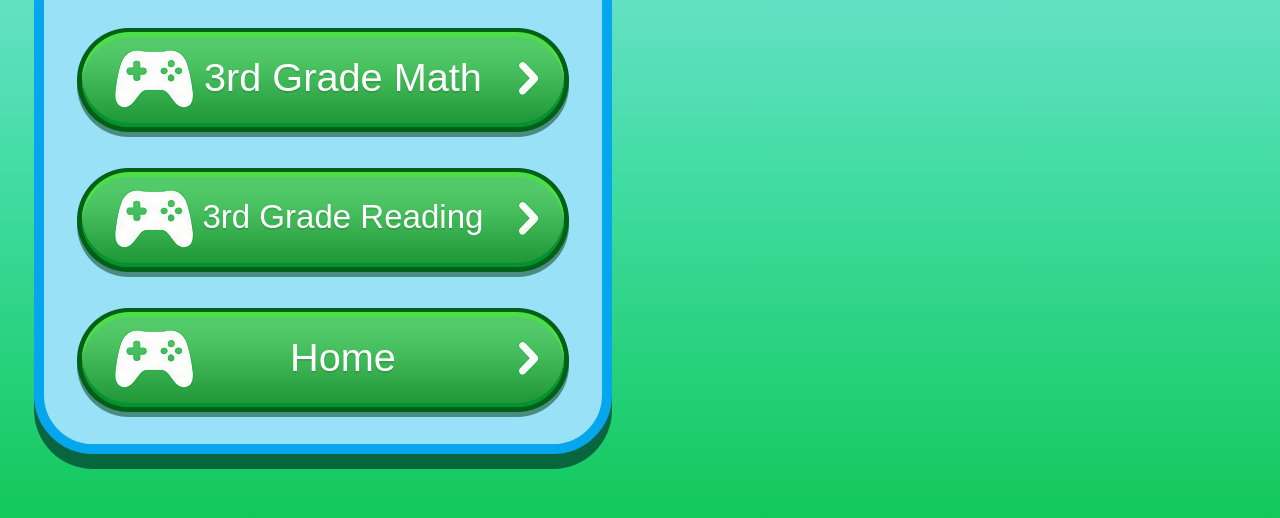
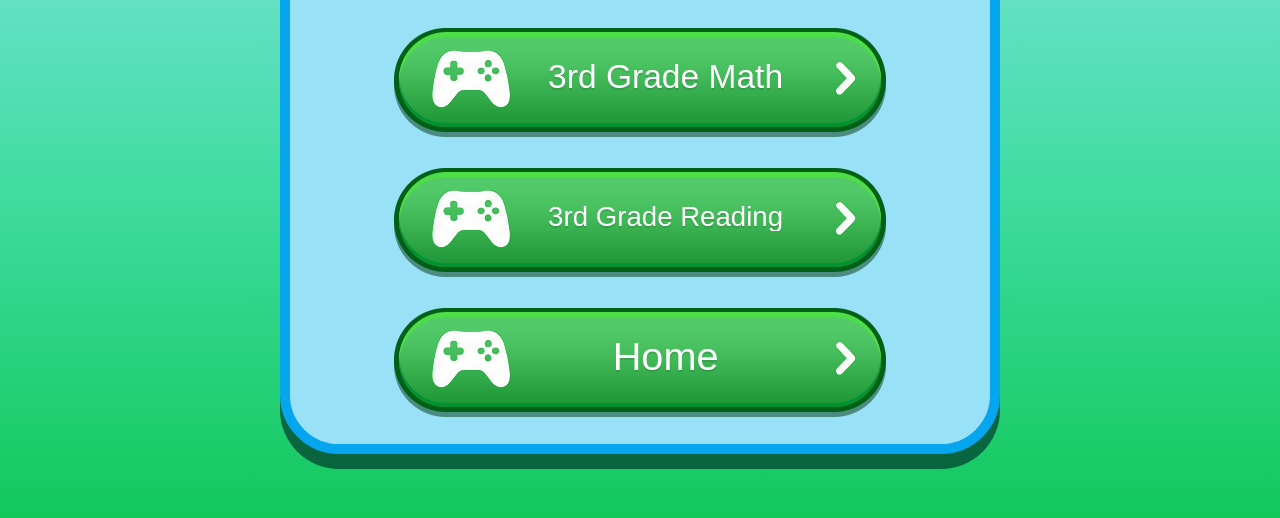
Before and after one commit to gabygarcia86/GarciaKidsPlayground, a plain HTML site: page multiple_choice.html in a window 1280 px wide. Shown: the part 706-1224 px from the top of the page. Drawn offline with Linux system fonts and the light colour scheme.

```diff
--- a/index_multiple_choice.html
+++ b/multiple_choice.html
@@ -18,7 +18,7 @@
       </a>
     </header>
 
-    <div class="panels">
+    <div class="panels panels--single">
       <section class="panel panel--games" aria-labelledby="games-heading">
         <h2 id="games-heading">Multiple Choice</h2>
         <div class="button-list" id="multiple_choice_games-list"></div>
--- a/script.js
+++ b/script.js
@@ -7,7 +7,7 @@ const items = {
   games: [
     { label: 'Math Blaster', url: 'games/math_blaster/index.html' },
     { label: 'Reading Knight', url: 'games/reading_knight/index.html' },
-    { label: 'Multiple Choice', url: 'index_multiple_choice.html' },
+    { label: 'Multiple Choice', url: 'multiple_choice.html' },
     {
       label: "Amy's World",
       url: isMobileDevice
--- a/styles.css
+++ b/styles.css
@@ -38,6 +38,11 @@ body {
   gap: 56px;
   margin-top: 59px;
   align-items: start;
+}
+
+.panels.panels--single {
+  grid-template-columns: min(100%, 720px);
+  justify-content: center;
 }
 
 .panel {
```
Also changed, not shown: games/amys_world/desktop/icon-114.png, games/amys_world/desktop/icon-128.png, games/amys_world/desktop/icon-16.png, games/amys_world/desktop/icon-256.png, games/amys_world/desktop/icon-32.png, games/amys_world/desktop/icon/favicon.ico, games/amys_world/desktop/loading-logo.png, games/amys_world/mobile/icon/favicon.ico.
